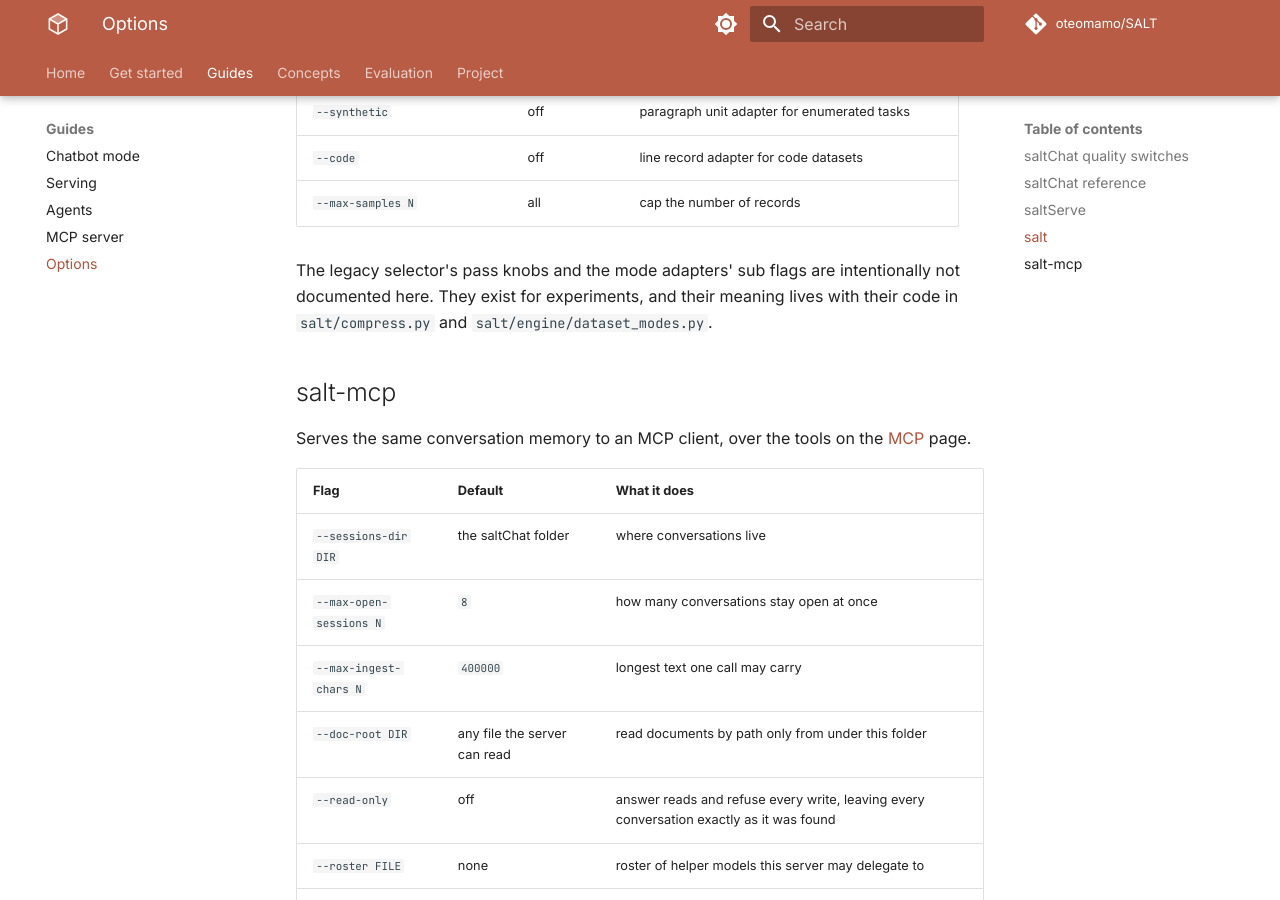
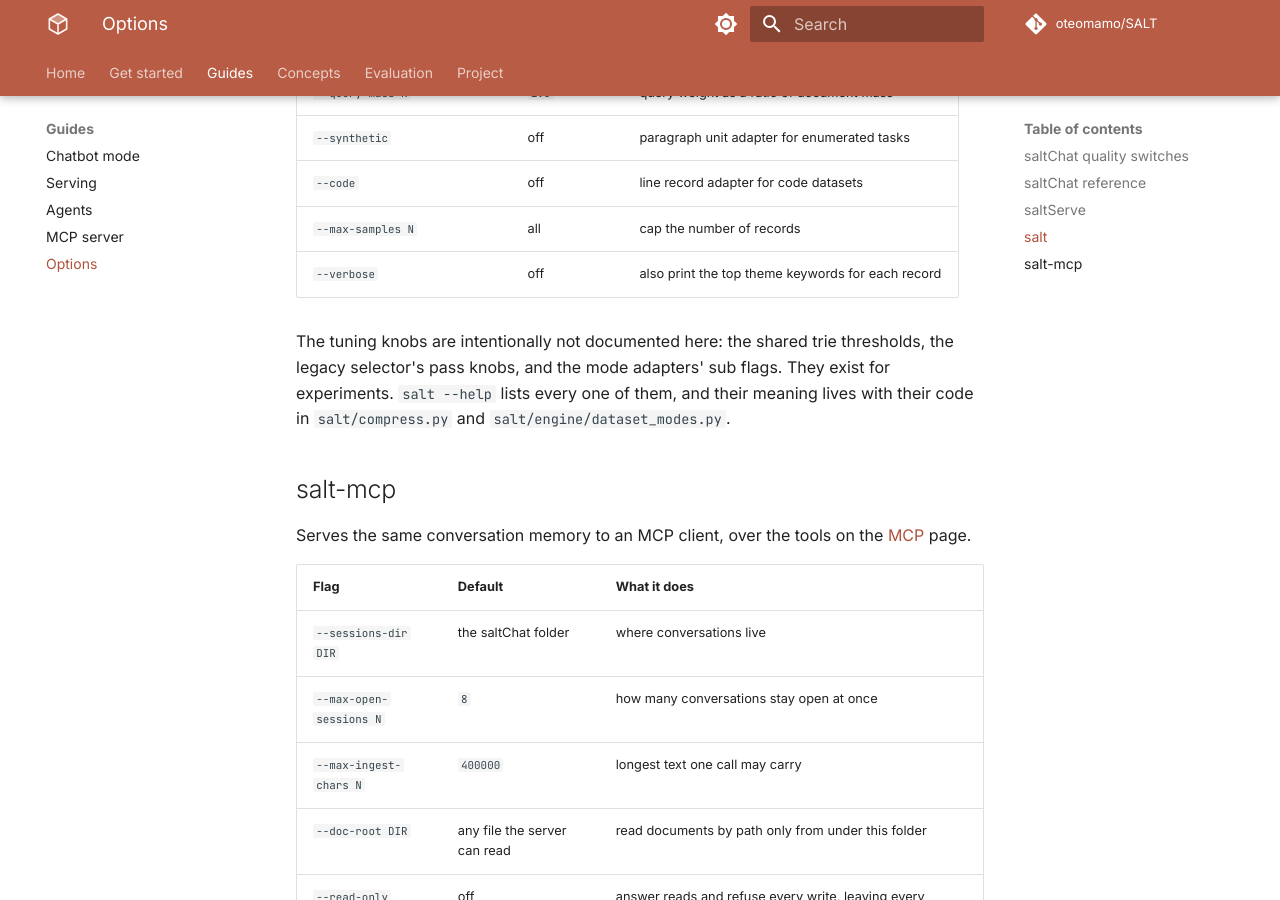
Before and after one commit to oteomamo/SALT, an MkDocs documentation site: the page built from docs/options.md, in a window 1280 px wide and 900 px high, scrolled down 6423 px. Built offline with MkDocs 1.6.1 and Material for MkDocs 9.7.7, drawn with Linux system fonts in a browser that asks for light colours; comment, search, counter and statistics services are not loaded; the version menu is left out; some of the changed text lies outside the part shown.

Commit message:
v2.11.52 docs site: the true scope of the options reference

```diff
--- a/docs/options.md
+++ b/docs/options.md
@@ -1,6 +1,7 @@
 # 🎛 Options
 
-Every flag of the four commands, one line each. The concepts live on
+Every flag of `saltChat`, `saltServe` and `salt-mcp`, one line each,
+plus the `salt` flags a normal compression needs. The concepts live on
 the [Chatbot mode](chatbot.md), [Serving](serving.md),
 [Agents](agents.md), [MCP](mcp.md) and [Architecture](architecture.md)
 pages, and the full detail lives in the code. Defaults shown are what a
@@ -149,10 +150,12 @@ One shot compression of a dataset or a single document.
 | `--synthetic` | off | paragraph unit adapter for enumerated tasks |
 | `--code` | off | line record adapter for code datasets |
 | `--max-samples N` | all | cap the number of records |
+| `--verbose` | off | also print the top theme keywords for each record |
 
-The legacy selector's pass knobs and the mode adapters' sub flags are
-intentionally not documented here. They exist for experiments, and
-their meaning lives with their code in `salt/compress.py` and
+The tuning knobs are intentionally not documented here: the shared trie
+thresholds, the legacy selector's pass knobs, and the mode adapters' sub
+flags. They exist for experiments. `salt --help` lists every one of
+them, and their meaning lives with their code in `salt/compress.py` and
 `salt/engine/dataset_modes.py`.
 
 ## salt-mcp
--- a/pyproject.toml
+++ b/pyproject.toml
@@ -4,7 +4,7 @@ build-backend = "setuptools.build_meta"
 
 [project]
 name = "salt"
-version = "2.11.51"
+version = "2.11.52"
 description = "SALT: Salience-Aware Lexical Trie for Long-Context Compression"
 readme = "README.md"
 license = "MIT"
```
